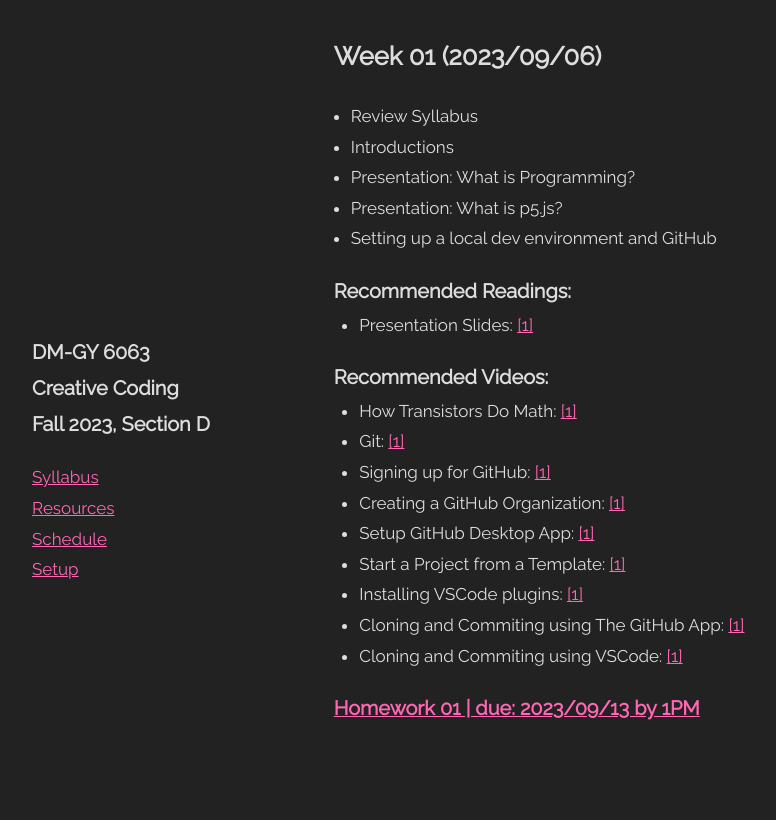
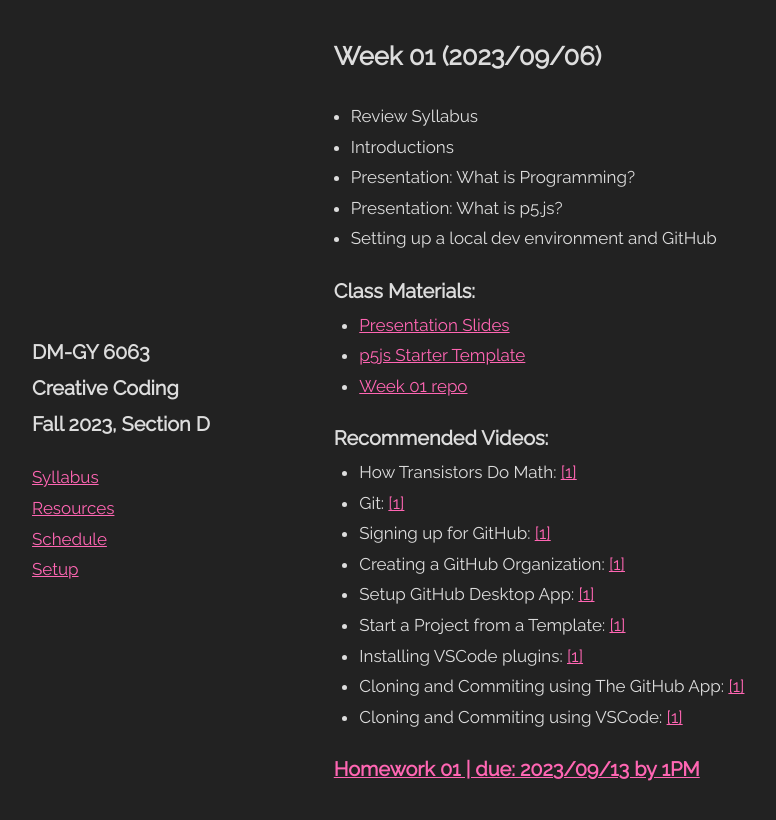
Before and after one commit to DM-GY-6063-2023F-D/DM-GY-6063-2023F-D, a Jekyll site: the page built from _pages/week/01.md, in a window 1280 px wide. Shown: the top 820 px of the page, without its empty margins (186-962 px from the left). Built offline with Jekyll 4.4.1, drawn with Linux system fonts in a browser that asks for light colours.

Commit message:
adds section for class materials

```diff
--- a/_includes/week.html
+++ b/_includes/week.html
@@ -27,6 +27,17 @@
       <li>{{ a }}</li>
     {% endfor %}
     </ul>
+  {% endif %}
+
+  {% if p.class.size > 0 %}
+    <h3 class="content-header">Class Materials:</h3>
+    <ul class="content-list">
+      {% for m in p.class %}
+        <li>
+          <a href="{{ m.url }}">{{ m.title }}</a>
+        </li>
+      {% endfor %}
+      </ul>
   {% endif %}
 
   {% if p.readings.size > 0 %}
--- a/_pages/week/01.md
+++ b/_pages/week/01.md
@@ -7,10 +7,13 @@ what:
   - "Presentation: What is Programming?"
   - "Presentation: What is p5.js?"
   - Setting up a local dev environment and GitHub
-readings:
+class:
   - title: Presentation Slides
-    urls:
-      - https://drive.google.com/file/d/1MwjsNtFEh6a4tTxxb48EaSbAjkWcoZ76/
+    url: https://drive.google.com/file/d/1MwjsNtFEh6a4tTxxb48EaSbAjkWcoZ76/
+  - title: p5js Starter Template
+    url: https://github.com/DM-GY-6063-2023F-D/p5js-template
+  - title: Week 01 repo
+    url: https://github.com/DM-GY-6063-2023F-D/week01
 videos:
   - title: How Transistors Do Math
     urls:
```
Also changed, not shown: _pages/week/02.md (+7 -0 lines).
